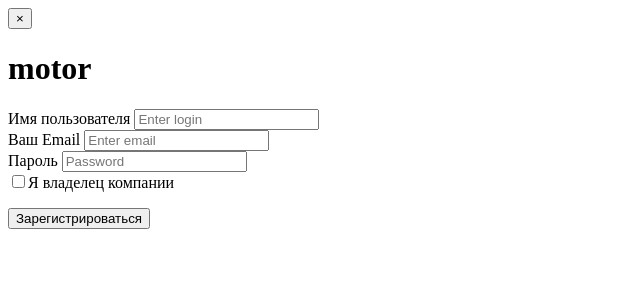
After one commit to sergiishevchenko/Motor-project, a Django app: template motor/motor/templates/motor/registration/register.html in a window 1280 px wide. The commit adds this page. Shown: the top 300 px of the page, without its empty margins (0-640 px from the left). Run offline with Django 3.2, Linux system fonts and the light colour scheme; the template is opened without the code that fills it, so the values that code supplies are empty.

Commit message:
Added login and register form

```diff
--- a/motor/motor/templates/motor/base.html
+++ b/motor/motor/templates/motor/base.html
@@ -23,6 +23,8 @@
 
 <body>
 {% include "motor/navbar.html" %}
+{% include 'motor/registration/login.html' %}
+{% include 'motor/registration/register.html' %}
 </body>
 
 <main role="main">
--- a/motor/motor/templates/motor/navbar.html
+++ b/motor/motor/templates/motor/navbar.html
@@ -36,13 +36,11 @@
                     <a class="dropdown-item" href="#">Обратная связь</a>
                 </div>
             </li>
-
-
         </ul>
-
         <form class="form-inline my-2 my-lg-0">
             <input class="form-control mr-sm-2" type="text" placeholder="Search" aria-label="Search">
-            <button class="btn btn-outline-success my-2 my-sm-0" type="submit">Поиск</button>
+            <button class="btn btn-outline-success my-2 my-sm-0 " type="submit">Поиск</button>
         </form>
+        <button type="button" class="btn btn-outline-secondary text-uppercase" data-toggle="modal" data-target="#login-form">Вход</button>
     </div>
 </nav>
--- /dev/null
+++ b/motor/motor/templates/motor/registration/register.html
@@ -0,0 +1,38 @@
+<div id="register-form" class="modal fade bd-example-modal-lg" tabindex="-1" role="dialog" aria-labelledby="myLargeModalLabel"
+     aria-hidden="true">
+    <div class="modal-dialog modal-dialog-centered" role="document">
+        <div class="modal-content modal-lg">
+            <div class="modal-header">
+                <button type="button" class="close" data-dismiss="modal" aria-label="Close">
+                    <span aria-hidden="true">&times;</span>
+                </button>
+            </div>
+            <h1 class="h3 mb-3 font-weight-normal">motor</h1>
+            <div class="modal-body">
+                <form>
+                    <div class="form-group">
+                        <label for="Login">Имя пользователя</label>
+                        <input type="login" class="form-control" id="Login" aria-describedby="loginHelp"
+                               placeholder="Enter login">
+                    </div>
+                    <div class="form-group">
+                        <label for="exampleInputEmail1">Ваш Email</label>
+                        <input type="email" class="form-control" id="exampleInputEmail1" aria-describedby="emailHelp"
+                               placeholder="Enter email">
+                    </div>
+                    <div class="form-group">
+                        <label for="Password">Пароль</label>
+                        <input type="password" class="form-control" id="Password" placeholder="Password">
+                    </div>
+                    <div class="checkbox mb-3">
+                        <label>
+                            <input type="checkbox" value="remember-me">Я владелец компании</label>
+                    </div>
+                </form>
+            </div>
+            <div class="modal-footer">
+                <button type="button" class="btn btn-outline-secondary">Зарегистрироваться</button>
+            </div>
+        </div>
+    </div>
+</div>
```
Also changed, not shown: motor/motor/templates/motor/registration/login.html (added, +35 -0 lines).
